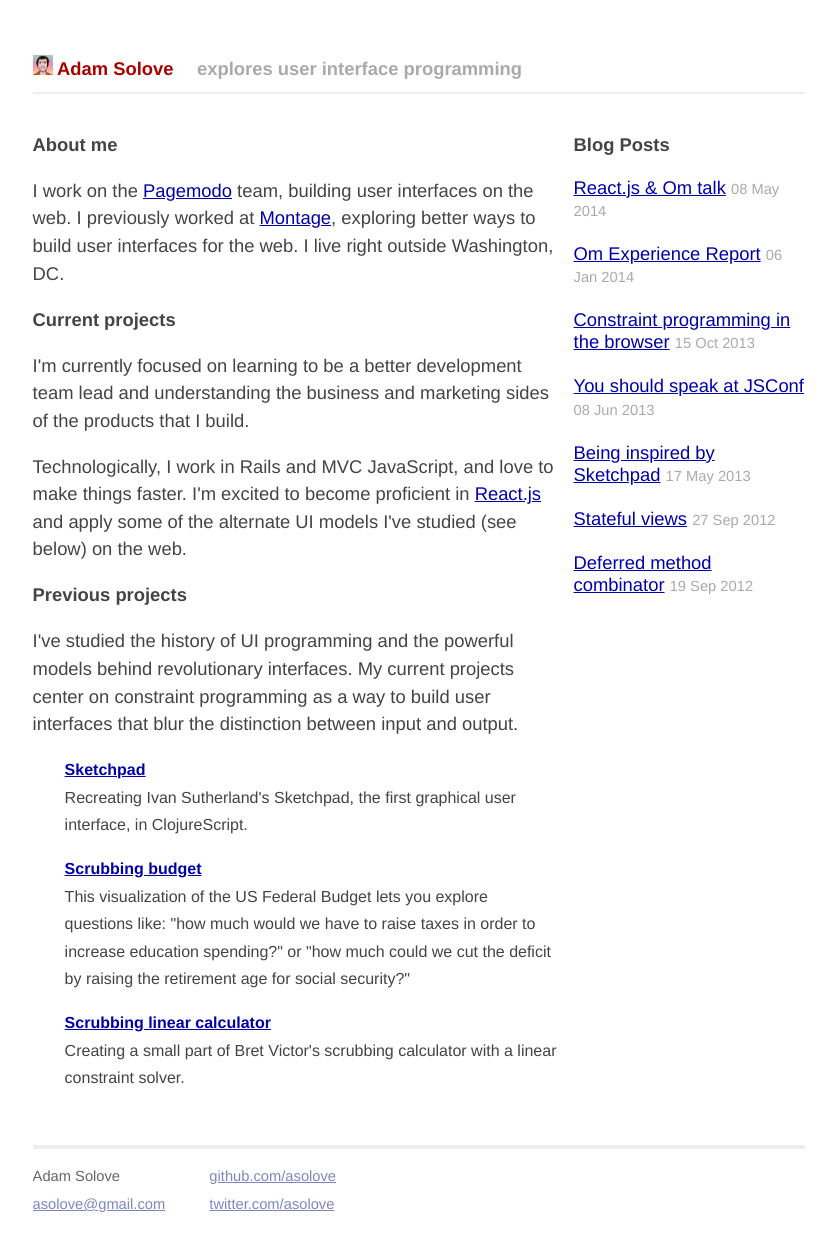
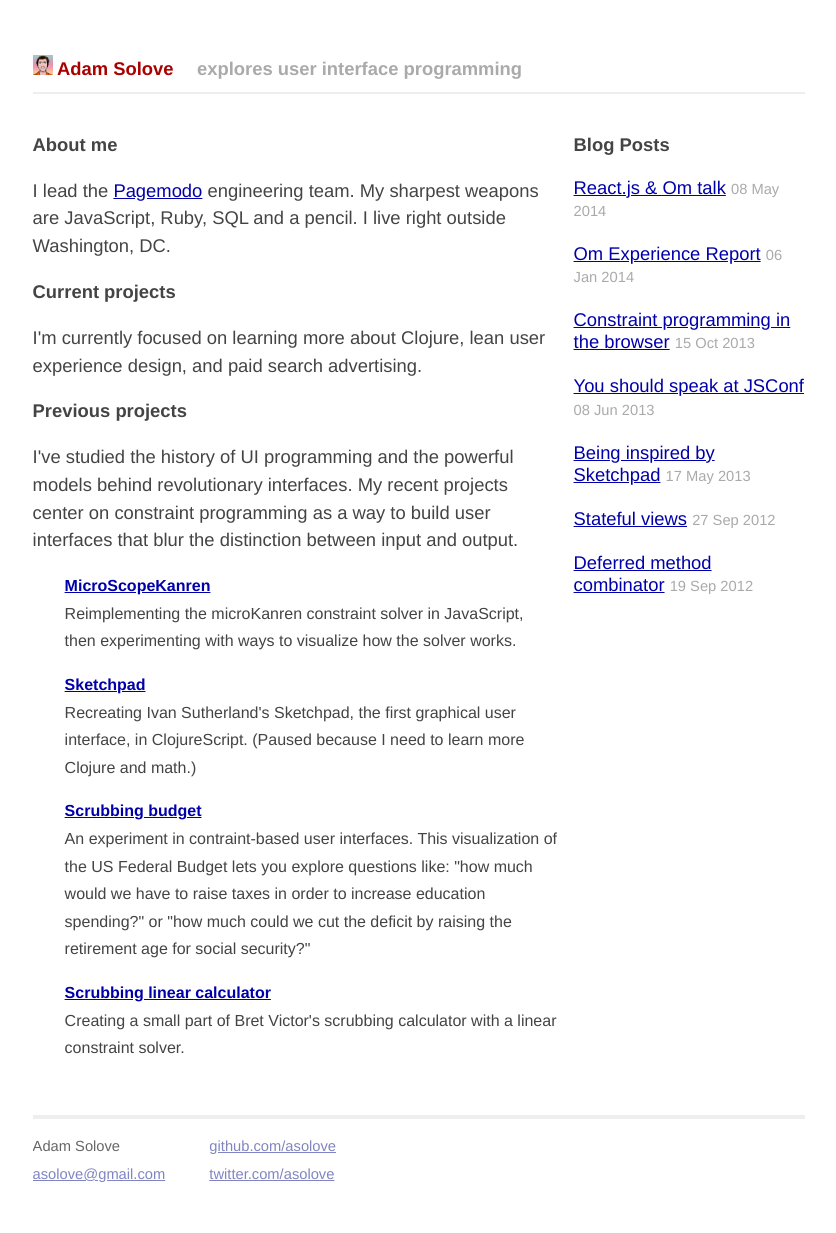
Before and after one commit to asolove/asolove.github.io, a Jekyll site: the page built from index.html, in a window 1280 px wide. Shown: the whole page, without its empty margins (221-1057 px from the left). Built offline with Jekyll 4.4.1, drawn with Linux system fonts in a browser that asks for light colours; after the commit the page ends 1203 px from its top, so only the background shows below that.

Commit message:
Update index.html

```diff
--- a/index.html
+++ b/index.html
@@ -7,30 +7,27 @@ title: "Adam Solove: Document Function Model"
 
 <h3>About me</h3>
 
-<p>I work on the <a href="http://pagemodo.com/">Pagemodo</a> team, building user interfaces on the web.
-I previously worked at <a href="http://montagestudio.com/">Montage</a>, exploring better ways to build
-user interfaces for the web. I live right outside Washington, DC.</p>
+<p>I lead the <a href="http://pagemodo.com/">Pagemodo</a> engineering team. My sharpest weapons are
+JavaScript, Ruby, SQL and a pencil. I live right outside Washington, DC.</p>
 
 <h3>Current projects</h3>
 
-<p>I'm currently focused on learning to be a better development team lead and understanding the business
-  and marketing sides of the products that I build.</p>
-
-<p>Technologically, I work in Rails and MVC JavaScript, and love to make things faster.
-  I'm excited to become proficient in <a href="http://facebook.github.io/react/">React.js</a>
-  and apply some of the alternate UI models I've studied (see below) on the web.</p>
+<p>I'm currently focused on learning more about Clojure, lean user experience design, and paid search advertising.</p>
 
 <h3>Previous projects</h3>
 
-<p>I've studied the history of UI programming and the powerful models behind revolutionary interfaces. My current projects center on constraint programming as a way to build user interfaces that blur the distinction between input and output.</p>
+<p>I've studied the history of UI programming and the powerful models behind revolutionary interfaces. My recent projects center on constraint programming as a way to build user interfaces that blur the distinction between input and output.</p>
 
 <dl class="current-projects">
+  <dt><a href="https://github.com/asolove/microScopeKanren">MicroScopeKanren</a></dt>
+  <dd>Reimplementing the microKanren constraint solver in JavaScript, then experimenting with ways to visualize how the solver works.</dd>
+
   <dt><a href="https://github.com/asolove/Sketchpad">Sketchpad</a></dt>
   <dd>Recreating Ivan Sutherland's Sketchpad, the
-    first graphical user interface, in ClojureScript.</dd>
+    first graphical user interface, in ClojureScript. (Paused because I need to learn more Clojure and math.)</dd>
 
   <dt><a href="https://github.com/asolove/scrubbing-budget">Scrubbing budget</a> <span class="in progress"></span></dt>
-  <dd>This visualization of the US Federal Budget lets you explore questions like: "how much would we have to raise taxes in order to increase education spending?" or "how much could we cut the deficit by raising the retirement age for social security?"</dd>
+  <dd>An experiment in contraint-based user interfaces. This visualization of the US Federal Budget lets you explore questions like: "how much would we have to raise taxes in order to increase education spending?" or "how much could we cut the deficit by raising the retirement age for social security?"</dd>
 
   <dt><a href="https://github.com/asolove/scrubbing-linear-calculator">Scrubbing linear calculator</a></dt>
   <dd>Creating a small part of Bret Victor's scrubbing calculator with a linear constraint solver.</dl>
```
